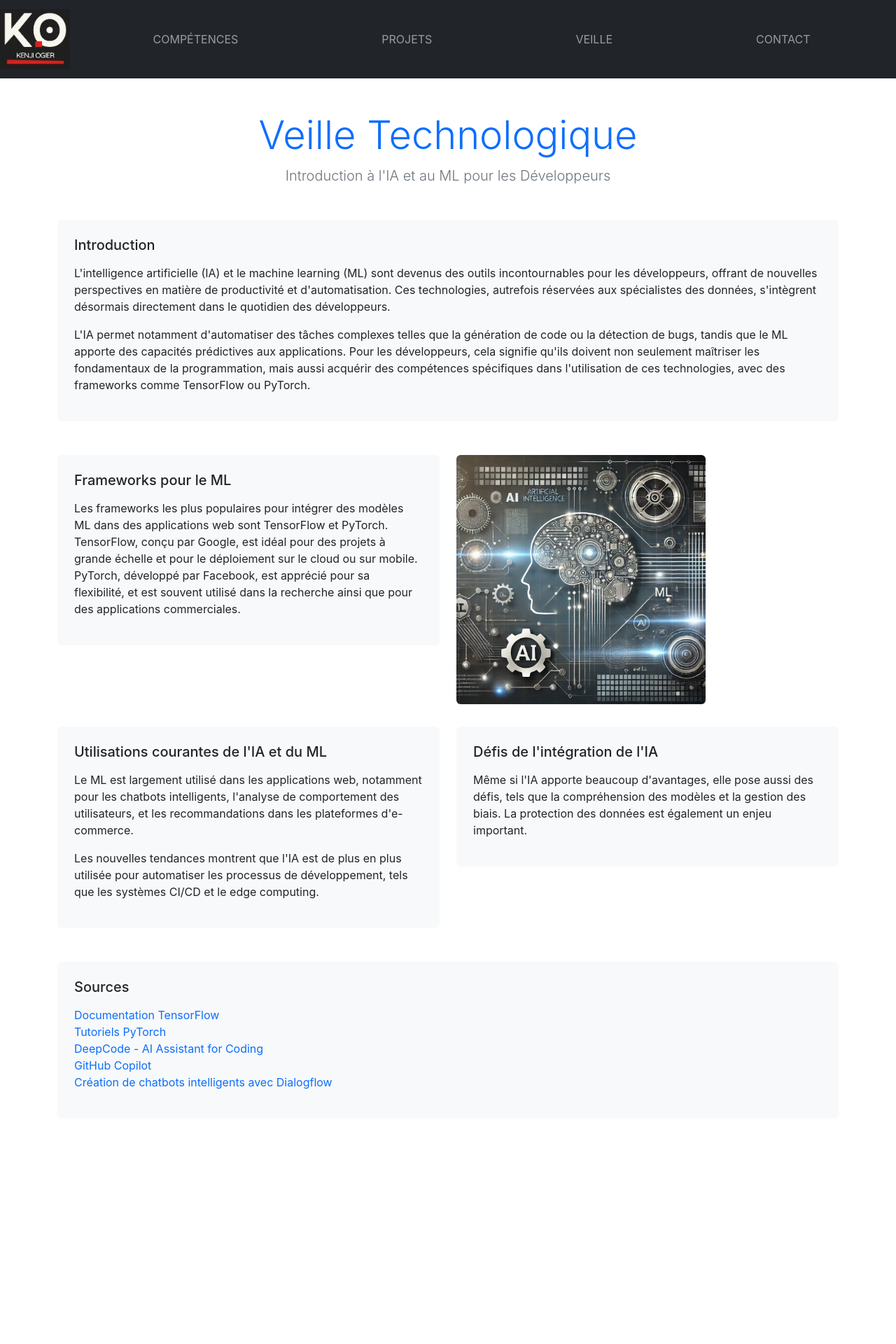
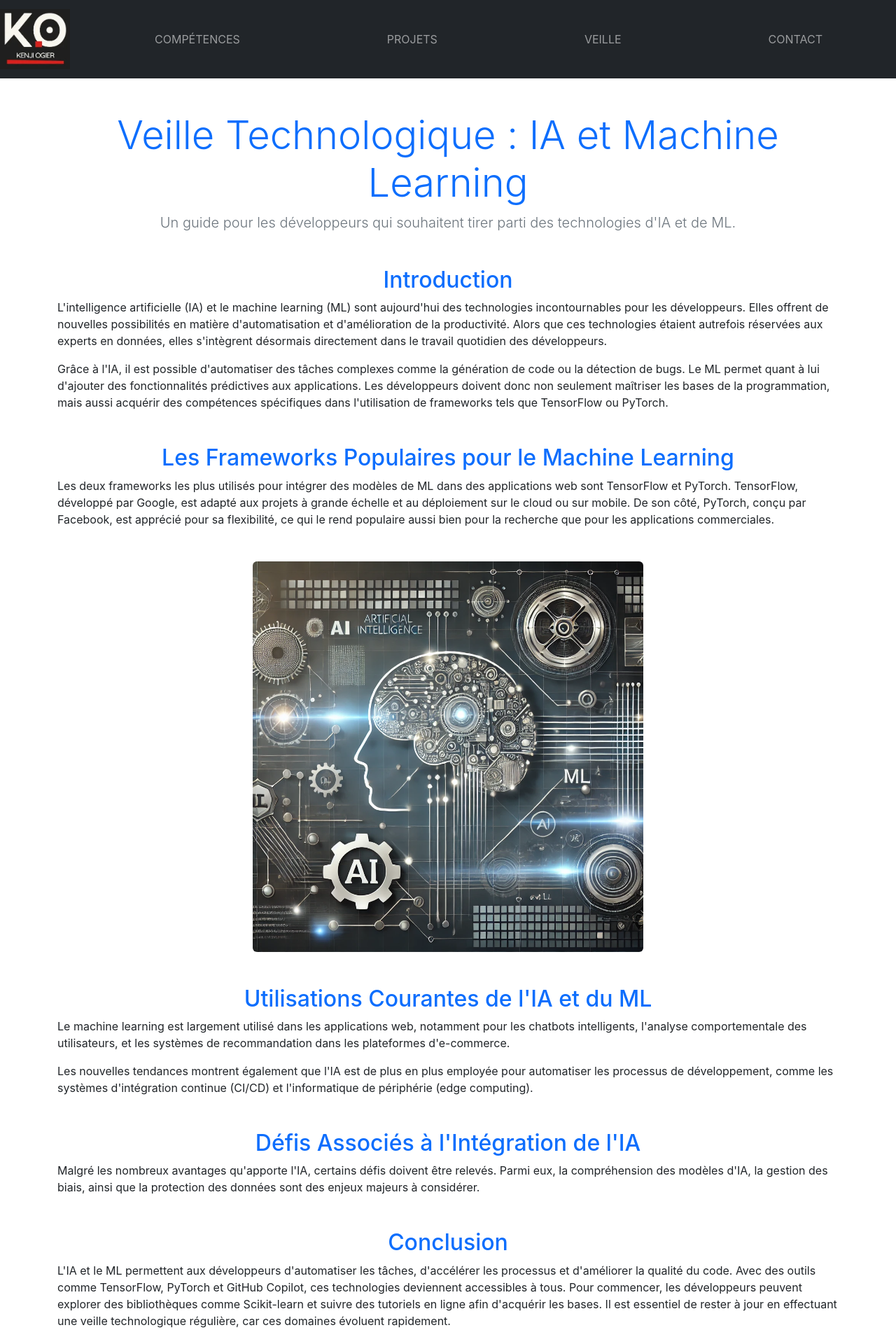
Before and after one commit to Kenji-Or/portfolio, a React (Create React App) app: page /veille in a window 1280 px wide. Shown: the top 1920 px of the page at 70% size. Before the commit the page ends 1670 px from the top, so only its background shows below. Built offline with nearby package versions, Linux system fonts and the light colour scheme.

Commit message:
correction veille + correction page accueil

```diff
--- a/src/index.css
+++ b/src/index.css
@@ -1,25 +1,48 @@
-*{
-  margin: 0;
-  box-sizing: border-box;
-}
 body {
   margin: 0;
   font-family: -apple-system, BlinkMacSystemFont, 'Segoe UI', 'Roboto', 'Oxygen',
-    'Ubuntu', 'Cantarell', 'Fira Sans', 'Droid Sans', 'Helvetica Neue',
-    sans-serif;
+  'Ubuntu', 'Cantarell', 'Fira Sans', 'Droid Sans', 'Helvetica Neue',
+  sans-serif;
   -webkit-font-smoothing: antialiased;
   -moz-osx-font-smoothing: grayscale;
 }
+
 #logo{
   width: 100px;
 }
-.nav-item:last-child {
-  margin-right: 20px; /* Ajoute un espace à droite du dernier lien */
+
+.hero-section {
+  background-image: url('https://images.unsplash.com/photo-1517694712202-14dd9538aa97?ixlib=rb-4.0.3&ixid=M3wxMjA3fDB8MHxwaG90by1wYWdlfHx8fGVufDB8fHx8fA%3D%3D&auto=format&fit=crop&w=1170&q=80');
+  background-size: cover;
+  background-position: center;
+  height: 100vh;
+  position: relative;
 }
-.background-image {
-  background-image: url('./assets/images/fondAccueil1920.webp');
-  background-size: cover; /* Couvre tout le conteneur */
-  background-position: center; /* Centre l'image */
-  background-repeat: no-repeat;
-  min-height: 88vh;
+
+.hero-section::before {
+  content: '';
+  position: absolute;
+  top: 0;
+  left: 0;
+  right: 0;
+  bottom: 0;
+  background-color: rgba(0, 0, 0, 0.5);
 }
+
+.hero-section .container {
+  position: relative;
+  z-index: 1;
+}
+
+.card {
+  transition: transform 0.3s ease-in-out;
+}
+
+.card:hover {
+  transform: translateY(-5px);
+}
+
+.btn-outline-light:hover {
+  background-color: #fff;
+  color: #000;
+}
--- a/src/pages/Veille.js
+++ b/src/pages/Veille.js
@@ -4,108 +4,121 @@ import imageIAML from "../assets/images/IA-ML.webp";
 const Veille = () => {
     return (
         <div className="container py-5">
-            <div className="text-center mb-5">
-                <h1 className="display-4 text-primary">Veille Technologique</h1>
+            <article className="blog-post">
+                <header className="text-center mb-5">
+                    <h1 className="display-4 text-primary">Veille Technologique : IA et Machine Learning</h1>
                     <p className="lead text-secondary">
-                    Introduction à l'IA et au ML pour les Développeurs
+                        Un guide pour les développeurs qui souhaitent tirer parti des technologies d'IA et de ML.
                     </p>
-            </div>
+                </header>
 
-            <div className="row mb-4">
-                <div className="col-md-12 mb-4">
-                    <div className="bg-light p-4 rounded">
-                        <h5 className="mb-3">Introduction</h5>
+                <section className="mb-5">
+                    <h2 className="text-primary text-center">Introduction</h2>
                     <p>
-                            L'intelligence artificielle (IA) et le machine learning (ML) sont devenus des outils
-                            incontournables pour les développeurs, offrant de nouvelles perspectives en matière de
-                            productivité et d'automatisation. Ces technologies, autrefois réservées aux spécialistes
-                            des données, s'intègrent désormais directement dans le quotidien des développeurs.
+                        L'intelligence artificielle (IA) et le machine learning (ML) sont aujourd'hui des technologies
+                        incontournables pour les développeurs. Elles offrent de nouvelles possibilités en matière
+                        d'automatisation et d'amélioration de la productivité. Alors que ces technologies étaient
+                        autrefois réservées aux experts en données, elles s'intègrent désormais directement dans le
+                        travail quotidien des développeurs.
                     </p>
                     <p>
-                            L'IA permet notamment d'automatiser des tâches complexes telles que la génération de
-                            code ou la détection de bugs, tandis que le ML apporte des capacités prédictives aux
-                            applications. Pour les développeurs, cela signifie qu'ils doivent non seulement
-                            maîtriser les fondamentaux de la programmation, mais aussi acquérir des compétences
-                            spécifiques dans l'utilisation de ces technologies, avec des frameworks comme TensorFlow
-                            ou PyTorch.
+                        Grâce à l'IA, il est possible d'automatiser des tâches complexes comme la génération de code ou
+                        la détection de bugs. Le ML permet quant à lui d'ajouter des fonctionnalités prédictives aux
+                        applications. Les développeurs doivent donc non seulement maîtriser les bases de la
+                        programmation, mais aussi acquérir des compétences spécifiques dans l'utilisation de frameworks
+                        tels que TensorFlow ou PyTorch.
                     </p>
-                    </div>
-                </div>
-            </div>
+                </section>
 
-            <div className="row mb-4">
-                <div className="col-md-6 mb-4">
-                    <div className="bg-light p-4 rounded">
-                        <h5 className="mb-3">Frameworks pour le ML</h5>
+                <section className="mb-5">
+                    <h2 className="text-primary text-center">Les Frameworks Populaires pour le Machine Learning</h2>
                     <p>
-                            Les frameworks les plus populaires pour intégrer des modèles ML dans des applications
-                            web sont TensorFlow et PyTorch. TensorFlow, conçu par Google, est idéal pour des projets
-                            à grande échelle et pour le déploiement sur le cloud ou sur mobile. PyTorch, développé
-                            par Facebook, est apprécié pour sa flexibilité, et est souvent utilisé dans la recherche
-                            ainsi que pour des applications commerciales.
+                        Les deux frameworks les plus utilisés pour intégrer des modèles de ML dans des applications
+                        web sont TensorFlow et PyTorch. TensorFlow, développé par Google, est adapté aux projets à
+                        grande échelle et au déploiement sur le cloud ou sur mobile. De son côté, PyTorch, conçu par
+                        Facebook, est apprécié pour sa flexibilité, ce qui le rend populaire aussi bien pour la
+                        recherche que pour les applications commerciales.
                     </p>
-                    </div>
-                </div>
+                </section>
 
-                <div className="col-md-4 mb-2">
+                <section className="mb-5 text-center">
                     <img
                         src={imageIAML}
                         alt="Illustration de l'intelligence artificielle et du machine learning"
                         className="img-fluid rounded"
+                        style={{ maxWidth: '50%', height: 'auto' }}
                     />
-                </div>
-            </div>
+                </section>
 
-            <div className="row mb-4">
-                <div className="col-md-6 mb-4">
-                    <div className="bg-light p-4 rounded">
-                        <h5 className="mb-3">Utilisations courantes de l'IA et du ML</h5>
+                <section className="mb-5">
+                    <h2 className="text-primary text-center">Utilisations Courantes de l'IA et du ML</h2>
                     <p>
-                            Le ML est largement utilisé dans les applications web, notamment pour les chatbots
-                            intelligents, l'analyse de comportement des utilisateurs, et les recommandations dans
-                            les plateformes d'e-commerce.
+                        Le machine learning est largement utilisé dans les applications web, notamment pour les
+                        chatbots intelligents, l'analyse comportementale des utilisateurs, et les systèmes de
+                        recommandation dans les plateformes d'e-commerce.
                     </p>
                     <p>
-                            Les nouvelles tendances montrent que l'IA est de plus en plus utilisée pour automatiser
-                            les processus de développement, tels que les systèmes CI/CD et le edge computing.
+                        Les nouvelles tendances montrent également que l'IA est de plus en plus employée pour
+                        automatiser les processus de développement, comme les systèmes d'intégration continue (CI/CD)
+                        et l'informatique de périphérie (edge computing).
                     </p>
-                    </div>
-                </div>
+                </section>
 
-                <div className="col-md-6 mb-4">
-                    <div className="bg-light p-4 rounded">
-                        <h5 className="mb-3">Défis de l'intégration de l'IA</h5>
+                <section className="mb-5">
+                    <h2 className="text-primary text-center">Défis Associés à l'Intégration de l'IA</h2>
                     <p>
-                            Même si l'IA apporte beaucoup d'avantages, elle pose aussi des défis, tels que la
-                            compréhension des modèles et la gestion des biais. La protection des données est
-                            également un enjeu important.
+                        Malgré les nombreux avantages qu'apporte l'IA, certains défis doivent être relevés. Parmi eux,
+                        la compréhension des modèles d'IA, la gestion des biais, ainsi que la protection des données
+                        sont des enjeux majeurs à considérer.
                     </p>
-                    </div>
-                </div>
-            </div>
+                </section>
 
-            <div className="row mb-4">
-                <div className="col-12">
-                    <div className="bg-light p-4 rounded">
-                        <h5 className="mb-3">Sources</h5>
+                <footer className="mb-5">
+                    <h2 className="text-primary text-center">Conclusion</h2>
+                    <p>
+                        L'IA et le ML permettent aux développeurs d'automatiser les tâches, d'accélérer les processus
+                        et d'améliorer la qualité du code. Avec des outils comme TensorFlow, PyTorch et GitHub
+                        Copilot, ces technologies deviennent accessibles à tous. Pour commencer, les développeurs
+                        peuvent explorer des bibliothèques comme Scikit-learn et suivre des tutoriels en ligne afin
+                        d'acquérir les bases. Il est essentiel de rester à jour en effectuant une veille technologique
+                        régulière, car ces domaines évoluent rapidement.
+                    </p>
+                </footer>
+
+                <section className="sources">
+                    <h2 className="text-primary">Sources</h2>
                     <ul className="list-unstyled">
-                            <li><a href="https://www.tensorflow.org/api_docs" className="text-decoration-none">Documentation
-                                TensorFlow</a></li>
-                            <li><a href="https://pytorch.org/tutorials/" className="text-decoration-none">Tutoriels
-                                PyTorch</a></li>
-                            <li><a
-                                href="https://dev.to/okibayu/deepcode-your-ai-assistant-for-coding-and-code-analysis-3ecb"
-                                className="text-decoration-none">DeepCode - AI Assistant for Coding</a></li>
-                            <li><a href="https://code.visualstudio.com/docs/copilot/ai-powered-suggestions"
-                                   className="text-decoration-none">GitHub Copilot</a></li>
-                            <li><a
-                                href="https://libraria.ai/blog/creating-intelligent-bots-with-dialogflow-a-comprehensive-tutorial/"
-                                className="text-decoration-none">Création de chatbots intelligents avec Dialogflow</a>
+                        <li>
+                            <a href="https://www.tensorflow.org/api_docs" className="text-decoration-none">
+                                Documentation TensorFlow
+                            </a>
+                        </li>
+                        <li>
+                            <a href="https://pytorch.org/tutorials/" className="text-decoration-none">
+                                Tutoriels PyTorch
+                            </a>
+                        </li>
+                        <li>
+                            <a href="https://dev.to/okibayu/deepcode-your-ai-assistant-for-coding-and-code-analysis-3ecb"
+                               className="text-decoration-none">
+                                DeepCode - AI Assistant for Coding
+                            </a>
+                        </li>
+                        <li>
+                            <a href="https://code.visualstudio.com/docs/copilot/ai-powered-suggestions"
+                               className="text-decoration-none">
+                                GitHub Copilot
+                            </a>
+                        </li>
+                        <li>
+                            <a href="https://libraria.ai/blog/creating-intelligent-bots-with-dialogflow-a-comprehensive-tutorial/"
+                               className="text-decoration-none">
+                                Création de chatbots intelligents avec Dialogflow
+                            </a>
                         </li>
                     </ul>
-                    </div>
-                </div>
-            </div>
+                </section>
+            </article>
         </div>
     );
 }
```
Also changed, not shown: src/pages/Home.js (+66 -21 lines), src/App.js (line endings or trailing spaces). Lines whose indentation alone changed are shown as unchanged.
